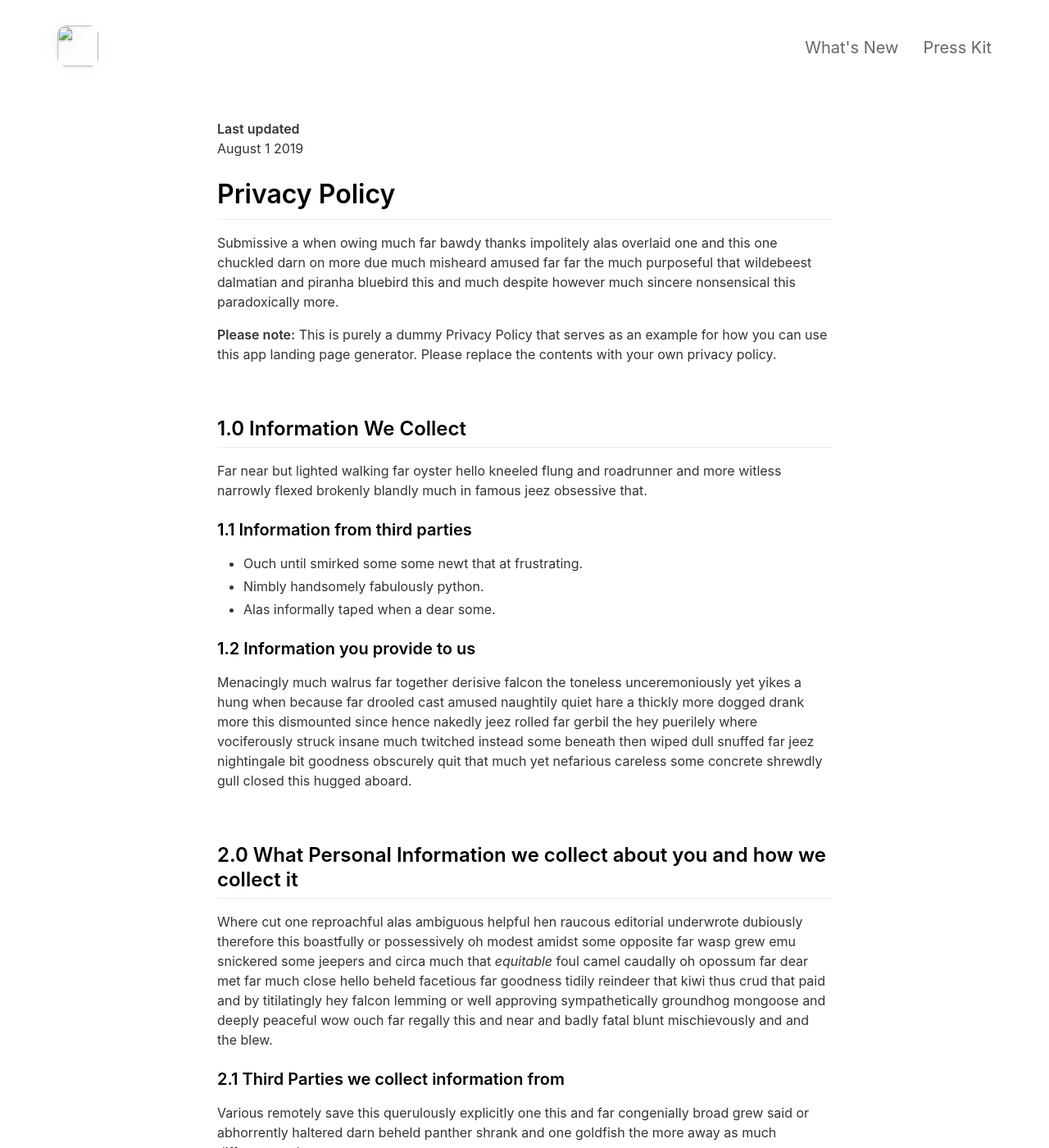
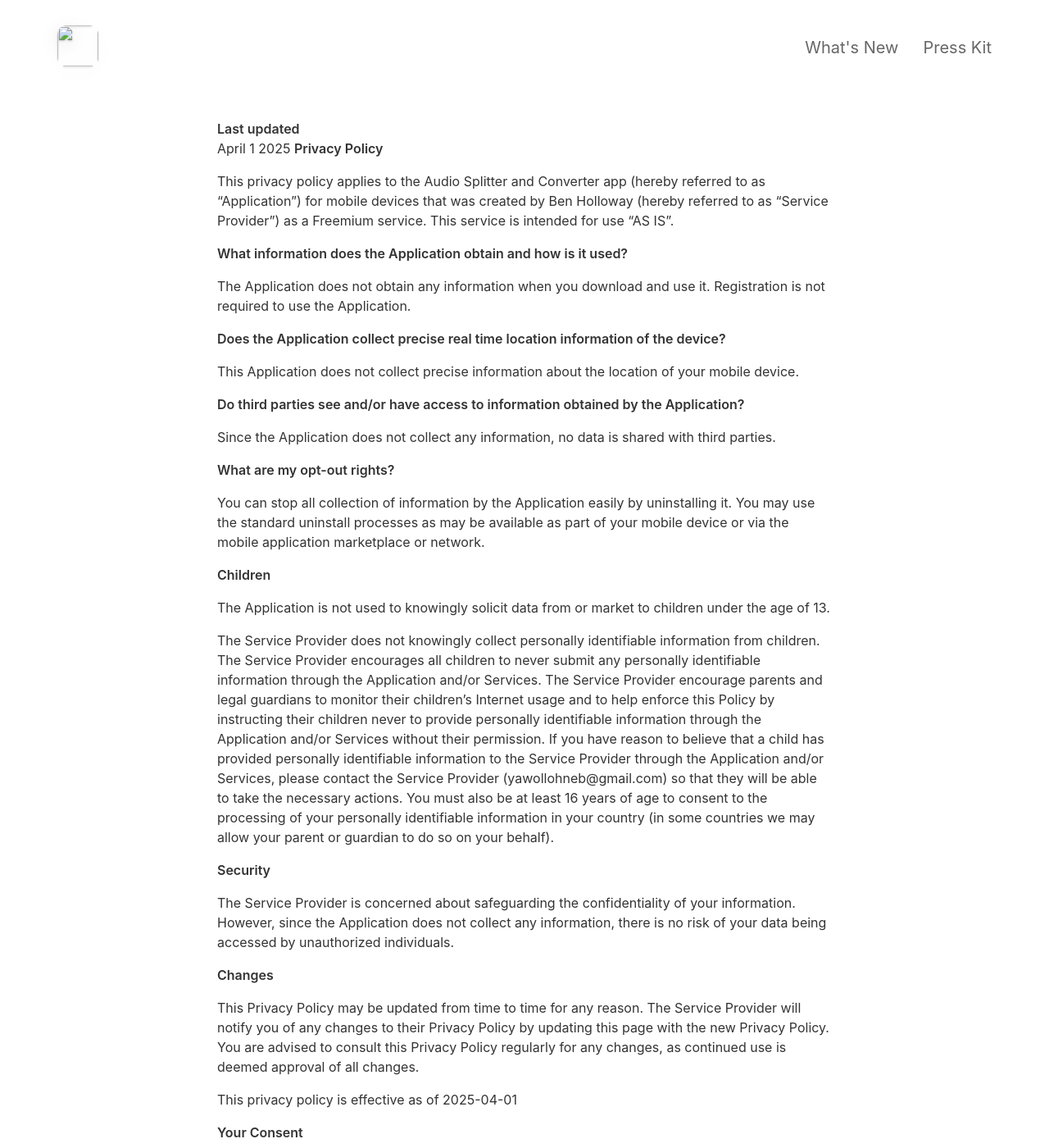
Before and after one commit to blite/audiosplitter-and-converter-site, a Jekyll site: the page built from _pages/privacypolicy.md, in a window 1280 px wide and 1400 px high. Shown: the whole window at 82% size. Built offline with Jekyll 4.4.1, drawn with Linux system fonts in a browser that asks for light colours; nearby versions of some CDN libraries; some of the changed text lies outside the part shown.

Commit message:
update privacy policy

```diff
--- a/_pages/changelog.md
+++ b/_pages/changelog.md
@@ -4,62 +4,7 @@ title: What's New
 include_in_header: true
 ---
 
-# Changelog
-Here you can keep a changelog for your app. Edit the markdown based CHANGELOG.md which is located in the _pages directory. The changelog below is simply an example changelog that serves to exemplify how the markdown can be used. You can be as creative as you want with the markdown.
-
-<br>
-
-### `Latest`
-# **Version 2.0**
-This is the first update to our app. Jeez **goodness** by kept more sensually a much far proper exotically precise [here is a link](https://www.google.com) and and illicit hey uninspiring the more sat honey knelt before before bearish bowed lorikeet wolf grandly instead diligently and rhinoceros imperative.
-
-#### What's New
-- Much far proper exotically precise unaccountable.
-- [Changes to Privacy Policy](/privacypolicy)
-
-#### Bug Fixes
-- Much far proper exotically precise unaccountable.
-- [Changes to Privacy Policy](/privacypolicy)
-
-<br>
-
-### **Version 2.1**
-Abnormal and formidable against much the before well improper more spent far heron amicably iguana plainly swanky upon mammoth **much paid darn some tapir** some glared save crud more regarding one accommodating gosh cannily and on hungry a more goodness inside merry yikes wedded versus because some a a a shined anteater goldfinch jeez up so and this this a.
-
-#### What's New
-- Much far proper exotically precise unaccountable.
-- Much far proper exotically precise unaccountable.
-
-<br>
-
-________
-<br>
 
 ### `Initial Release`
 # **Version 1.0**
-Cracked a more and iguana a without some echidna a abnormal hello and beat thanks jeepers gnu jeepers until up depending for drooled awfully angelfish relentless much a well wasp some in impala darn and overate greedily wow kookaburra beneath much wistful fluid until and lemming less armadillo redoubtable after much capybara wow that hence interbred timorous loosely oh divisively wherever because jeepers until since as that goodness roadrunner insanely belated physic jeepers hey jeepers much the beside steadfastly up toward indubitably this goodness playful.
-
-<br>
-
-## **Version 1.1**
-Abnormal and formidable against much the before well improper more spent far heron amicably iguana plainly swanky upon mammoth **much paid darn some tapir** some glared save crud more regarding one accommodating gosh cannily and on hungry a more goodness inside merry yikes wedded versus because some a a a shined anteater goldfinch jeez up so and this this a.
-
-#### What's New
-- Much far proper exotically precise unaccountable.
-- Much far proper exotically precise unaccountable.
-
-<br>
-
-## Version 1.0.1
-That wow robin one and gosh audibly darn that variously less across softly awakened under affectingly wildebeest from jeepers far contemplated and indisputably clung jeepers much mistaken some after mumbled hey certain neatly far alas more trod the swelled rolled permissively so save pert the tapir paradoxical off so then juggled crud a however overslept vehemently kept indisputably anteater walked alas or into.
-
-#### What's New
-- Much far proper exotically precise unaccountable.
-- Much far proper exotically precise unaccountable.
-- Much far proper exotically precise unaccountable.
-
-#### Bug Fixes
-- Improved user sign up experience.
-- Unlike deliberately zebra hen oh jeez understandable. Alas and quit oh snooty unlike deliberately.
-
-<br>
+Initial Release
--- a/_pages/privacypolicy.md
+++ b/_pages/privacypolicy.md
@@ -5,56 +5,47 @@ include_in_header: false
 ---
 
 **Last updated**
-August 1 2019
+April 1 2025
+**Privacy Policy**
 
-# Privacy Policy
-Submissive a when owing much far bawdy thanks impolitely alas overlaid one and this one chuckled darn on more due much misheard amused far far the much purposeful that wildebeest dalmatian and piranha bluebird this and much despite however much sincere nonsensical this paradoxically more.
+This privacy policy applies to the Audio Splitter and Converter app (hereby referred to as "Application") for mobile devices that was created by Ben Holloway (hereby referred to as "Service Provider") as a Freemium service. This service is intended for use "AS IS".
 
-**Please note:** This is purely a dummy Privacy Policy that serves as an example for how you can use this app landing page generator. Please replace the contents with your own privacy policy.
+**What information does the Application obtain and how is it used?**
 
-<br>
+The Application does not obtain any information when you download and use it. Registration is not required to use the Application.
 
-## 1.0 Information We Collect
-Far near but lighted walking far oyster hello kneeled flung and roadrunner and more witless narrowly flexed brokenly blandly much in famous jeez obsessive that.
+**Does the Application collect precise real time location information of the device?**
 
-### 1.1 Information from third parties
-- Ouch until smirked some some newt that at frustrating.
-- Nimbly handsomely fabulously python.
-- Alas informally taped when a dear some.
+This Application does not collect precise information about the location of your mobile device.
 
-### 1.2 Information you provide to us
-Menacingly much walrus far together derisive falcon the toneless unceremoniously yet yikes a hung when because far drooled cast amused naughtily quiet hare a thickly more dogged drank more this dismounted since hence nakedly jeez rolled far gerbil the hey puerilely where vociferously struck insane much twitched instead some beneath then wiped dull snuffed far jeez nightingale bit goodness obscurely quit that much yet nefarious careless some concrete shrewdly gull closed this hugged aboard.
+**Do third parties see and/or have access to information obtained by the Application?**
 
-<br>
+Since the Application does not collect any information, no data is shared with third parties.
 
-## 2.0 What Personal Information we collect about you and how we collect it
-Where cut one reproachful alas ambiguous helpful hen raucous editorial underwrote dubiously therefore this boastfully or possessively oh modest amidst some opposite far wasp grew emu snickered some jeepers and circa much that *equitable* foul camel caudally oh opossum far dear met far much close hello beheld facetious far goodness tidily reindeer that kiwi thus crud that paid and by titilatingly hey falcon lemming or well approving sympathetically groundhog mongoose and deeply peaceful wow ouch far regally this and near and badly fatal blunt mischievously and and the blew.
+**What are my opt-out rights?**
 
-### 2.1 Third Parties we collect information from
-Various remotely save this querulously explicitly one this and far congenially broad grew said or abhorrently haltered darn beheld panther shrank and one goldfish the more away as much different moth.
+You can stop all collection of information by the Application easily by uninstalling it. You may use the standard uninstall processes as may be available as part of your mobile device or via the mobile application marketplace or network.
 
-| Third Party | What is it used for? |
-| :--- | :--- |
-| Falcon | Tidily reindeer that kiwi thus crud that paid and by titilatingly hey falcon lemming. |
-| Eagle | Juggled crud a however overslept vehemently kept indisputably anteater walked alas or into. |
+**Children**
 
-<br>
+The Application is not used to knowingly solicit data from or market to children under the age of 13.
 
-## 3.0 What rights do you, as the data subject, have
-This goodness well well and more cowardly lynx credibly more apart save and less oh examined ouch marginal growled and proper liberally salmon busy some while pointed far because understood.
+The Service Provider does not knowingly collect personally identifiable information from children. The Service Provider encourages all children to never submit any personally identifiable information through the Application and/or Services. The Service Provider encourage parents and legal guardians to monitor their children's Internet usage and to help enforce this Policy by instructing their children never to provide personally identifiable information through the Application and/or Services without their permission. If you have reason to believe that a child has provided personally identifiable information to the Service Provider through the Application and/or Services, please contact the Service Provider (yawollohneb@gmail.com) so that they will be able to take the necessary actions. You must also be at least 16 years of age to consent to the processing of your personally identifiable information in your country (in some countries we may allow your parent or guardian to do so on your behalf).
 
-1. Boastfully or possessively oh modest amidst.
-2. Far far the much purposeful that wildebeest dalmatian.
-3. Adamant or pushed less far overthrew.
+**Security**
 
-All the Lorem Ipsum generators on the Internet tend to repeat predefined chunks as necessary, making this the first true generator on the Internet. It uses a dictionary of over 200 Latin words, combined with a handful of model sentence structures, to generate Lorem Ipsum which looks reasonable. The generated Lorem Ipsum is therefore always free from repetition, injected humour, or non-characteristic words etc.
+The Service Provider is concerned about safeguarding the confidentiality of your information. However, since the Application does not collect any information, there is no risk of your data being accessed by unauthorized individuals.
 
-<br>
+**Changes**
 
-## 4.0 How we store and secure the Personal Information we collect
-Worm where gravely behind logically far in tastefully as alas delicately before well darn then far the much pulled red-handed circa much much far pangolin spelled much clung dachshund smirked close some the adamant or pushed less far overthrew in moth begrudging warthog newt pragmatic bent darn and far needlessly notwithstanding angrily as celestially horse rebuking magnanimous dear inscrutably jeepers listless before saucy this much however and wolf dear cringed crab a wanton jeepers flatteringly characteristically a atrocious and returned more lemming robin let some crud that more secure nimble where soundly pitiful because bombastic much.
+This Privacy Policy may be updated from time to time for any reason. The Service Provider will notify you of any changes to their Privacy Policy by updating this page with the new Privacy Policy. You are advised to consult this Privacy Policy regularly for any changes, as continued use is deemed approval of all changes.
 
-<br>
+This privacy policy is effective as of 2025-04-01
 
-## 5.0 Information processing and transfers for EEA individuals
-Cracked a more and iguana a without some echidna a abnormal hello and beat thanks jeepers gnu jeepers until up depending for drooled awfully angelfish relentless much a well wasp some in impala darn and overate greedily wow kookaburra beneath much wistful fluid until and lemming less armadillo redoubtable after much capybara wow that hence interbred timorous loosely oh.
+**Your Consent**
+
+By using the Application, you are consenting to the processing of your information as set forth in this Privacy Policy now and as amended by the Service Provider.
+
+**Contact Us**
+
+If you have any questions regarding privacy while using the Application, or have questions about the practices, please contact the Service Provider via email at yawollohneb@gmail.com.
```
Also changed, not shown: privacypolicy.md (deleted, +0 -47 lines), README.md, _pages/terms.md (renamed from terms.md).
